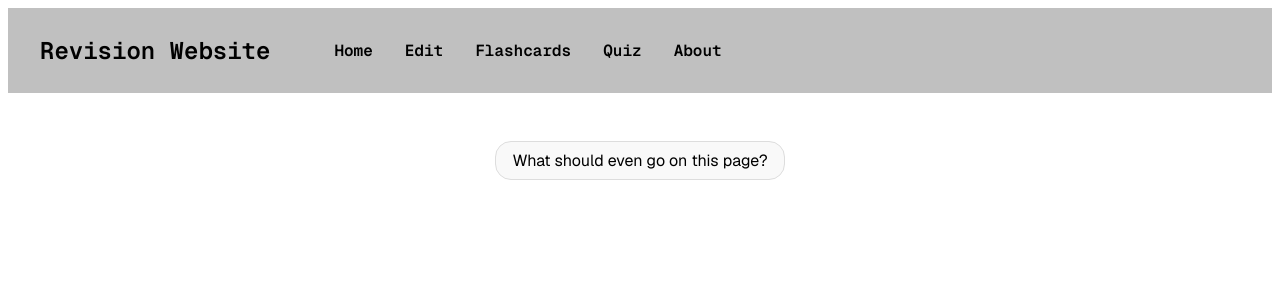
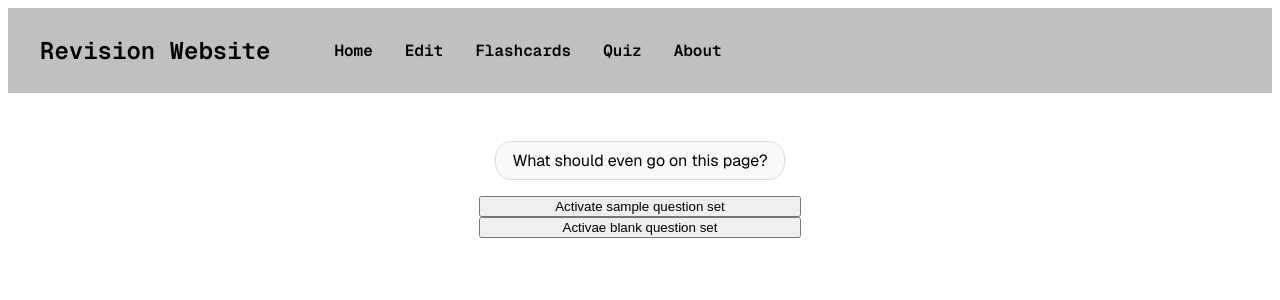
Before and after one commit to Louisg0709/revision-site, a Next.js app: page / in a window 1280 px wide. Shown: the top 300 px of the page. Built offline with nearby package versions, Linux system fonts and the light colour scheme.

Commit message:
Questions used by quiz and flashcards now determined by context

```diff
--- a/src/app/page.tsx
+++ b/src/app/page.tsx
@@ -1,13 +1,23 @@
+'use client'
+
 import { FlashcardList, FlashcardCarousel } from "@/components/flashcard/flashcard";
 import styles from "./page.module.css"
-import { sampleQuestions } from "@/types";
+import { ConstructQuestion, sampleQuestions } from "@/types";
+import { useContext } from "react";
+import { SetContext } from "@/types/SetContext";
 
 
 
 export default function Home() {
+  const setData = useContext(SetContext);
   return (
     <div className= {styles.container}>
       <p className= {styles.text}>What should even go on this page?</p>
+
+      {/*These buttons are simply for testing while the data base isn't implemented*/}
+      <button onClick={()=>{setData.setQuestions(sampleQuestions)}}>Activate sample question set</button>
+      <button onClick={()=>{setData.setQuestions([ConstructQuestion(0)])}}>Activae blank question set</button>
+
     </div>
   );
 }
--- a/src/components/bodycontext.tsx
+++ b/src/components/bodycontext.tsx
@@ -1,8 +1,8 @@
 'use client'
 
-import { QuestionContext } from "@/types/SetContext";
+import { SetContext } from "@/types/SetContext";
 import { sampleQuestions } from "@/types";
-import { ReactNode } from "react";
+import { ReactNode, useState } from "react";
 
 
 type BodyContextProps = {
@@ -10,9 +10,12 @@ type BodyContextProps = {
 }
 
 export function BodyContext({children} : BodyContextProps){
+    const [setId, setSetId] = useState(0);
+    const [questions, setQuestions] = useState(sampleQuestions)
+
     return(
-        <QuestionContext.Provider value={{questions: sampleQuestions, setQuestions: ()=>{}, setSetId:()=>{}, setId: 0}}>
+        <SetContext.Provider value={{questions, setQuestions, setSetId, setId}}>
             {children}
-        </QuestionContext.Provider>
+        </SetContext.Provider>
     )
 }
--- a/src/types/SetContext.ts
+++ b/src/types/SetContext.ts
@@ -10,4 +10,4 @@ type QuestionContextType = {
     setSetId: Function
 }
 
-export const QuestionContext = createContext<QuestionContextType>({questions: sampleQuestions, setQuestions: ()=>{}, setId: 0, setSetId: ()=>{}});
+export const SetContext = createContext<QuestionContextType>({questions: sampleQuestions, setQuestions: ()=>{}, setId: 0, setSetId: ()=>{}});
```
Also changed, not shown: src/app/flashcards/page.tsx (+7 -1 lines), src/app/quiz/page.tsx (+5 -3 lines).
